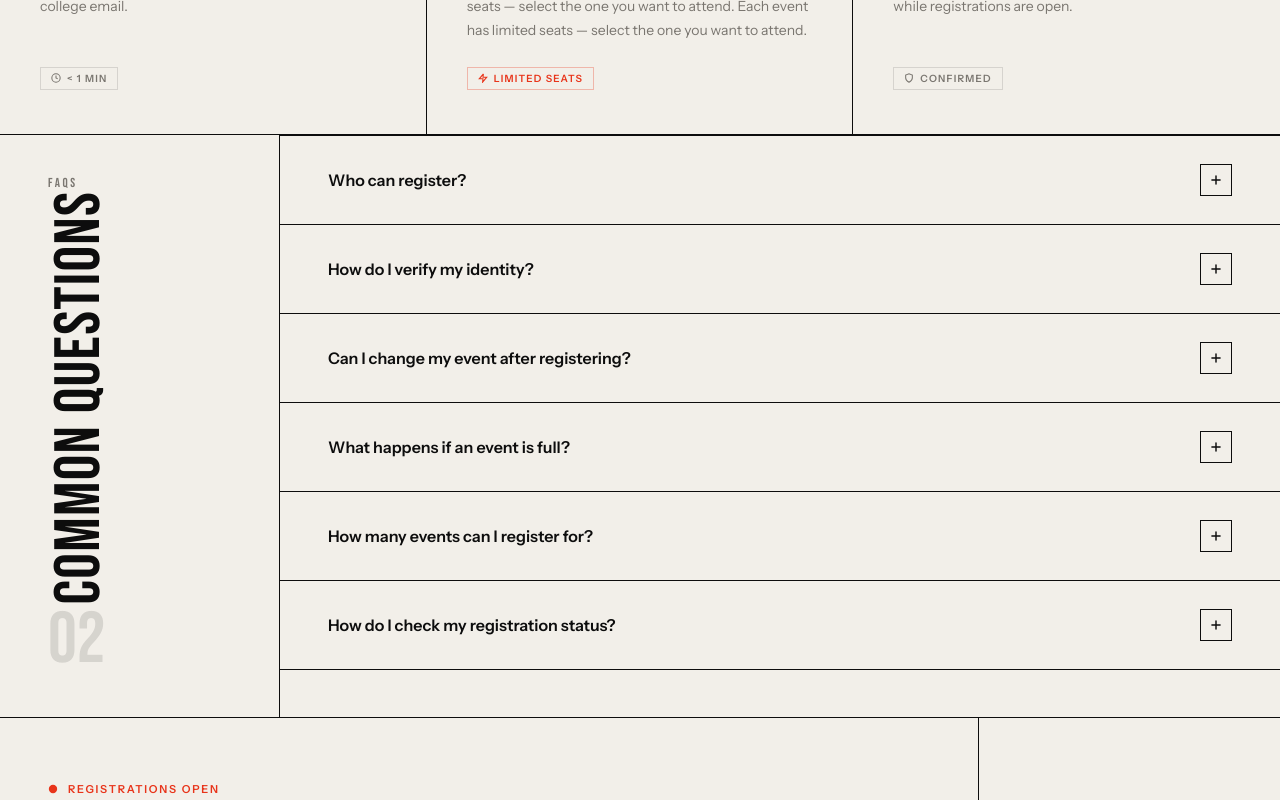
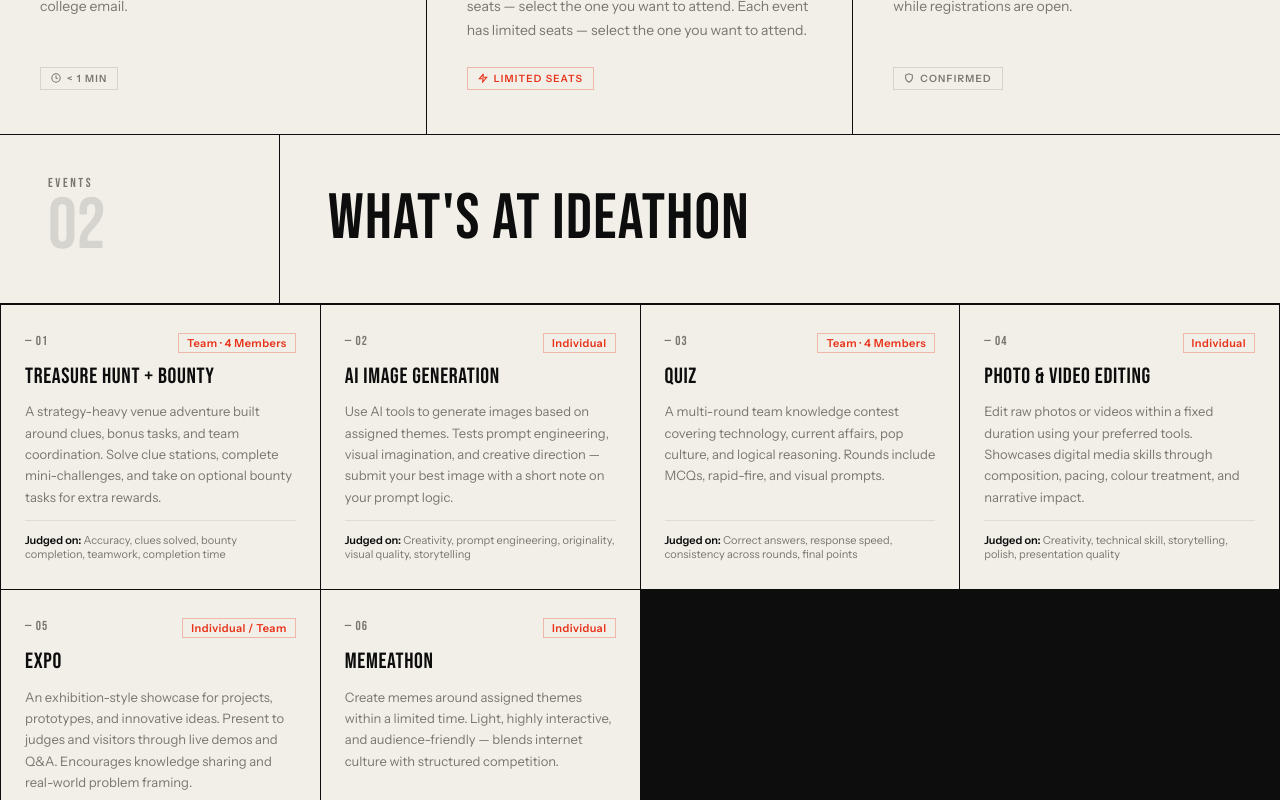
Before and after one commit to DBIT-Banglore/chem-event-reg, a Next.js app: page / in a window 1280 px wide. Shown: the part 1440-2240 px from the top of the page. Built offline with nearby package versions, Linux system fonts and the light colour scheme; no server answers.

Commit message:
feat: add events showcase section to home page

```diff
--- a/src/app/page.tsx
+++ b/src/app/page.tsx
@@ -207,13 +207,83 @@ export default function Home() {
         </div>
       </section>
 
+      {/* EVENTS */}
+      <section className="steps-section reveal">
+        <div className="steps-header">
+          <div className="steps-header-label">
+            <div className="section-tag">Events</div>
+            <div className="section-num">02</div>
+          </div>
+          <div className="steps-header-title">What&apos;s at IDEATHON</div>
+        </div>
+
+        <div style={{ display: "grid", gridTemplateColumns: "repeat(auto-fill, minmax(280px, 1fr))", gap: "1px", background: "var(--ink)", border: "1px solid var(--ink)" }}>
+          {[
+            {
+              num: "01",
+              name: "Treasure Hunt + Bounty",
+              tag: "Team · 4 Members",
+              desc: "A strategy-heavy venue adventure built around clues, bonus tasks, and team coordination. Solve clue stations, complete mini-challenges, and take on optional bounty tasks for extra rewards.",
+              judging: "Accuracy, clues solved, bounty completion, teamwork, completion time",
+            },
+            {
+              num: "02",
+              name: "AI Image Generation",
+              tag: "Individual",
+              desc: "Use AI tools to generate images based on assigned themes. Tests prompt engineering, visual imagination, and creative direction — submit your best image with a short note on your prompt logic.",
+              judging: "Creativity, prompt engineering, originality, visual quality, storytelling",
+            },
+            {
+              num: "03",
+              name: "Quiz",
+              tag: "Team · 4 Members",
+              desc: "A multi-round team knowledge contest covering technology, current affairs, pop culture, and logical reasoning. Rounds include MCQs, rapid-fire, and visual prompts.",
+              judging: "Correct answers, response speed, consistency across rounds, final points",
+            },
+            {
+              num: "04",
+              name: "Photo & Video Editing",
+              tag: "Individual",
+              desc: "Edit raw photos or videos within a fixed duration using your preferred tools. Showcases digital media skills through composition, pacing, colour treatment, and narrative impact.",
+              judging: "Creativity, technical skill, storytelling, polish, presentation quality",
+            },
+            {
+              num: "05",
+              name: "Expo",
+              tag: "Individual / Team",
+              desc: "An exhibition-style showcase for projects, prototypes, and innovative ideas. Present to judges and visitors through live demos and Q&A. Encourages knowledge sharing and real-world problem framing.",
+              judging: "Innovation, clarity, technical depth, feasibility, real-world impact",
+            },
+            {
+              num: "06",
+              name: "Memeathon",
+              tag: "Individual",
+              desc: "Create memes around assigned themes within a limited time. Light, highly interactive, and audience-friendly — blends internet culture with structured competition.",
+              judging: "Creativity, humor, originality, relatability, relevance to theme",
+            },
+          ].map((ev) => (
+            <div key={ev.num} style={{ background: "var(--paper)", padding: "1.75rem 1.5rem", display: "flex", flexDirection: "column", gap: "0.75rem" }}>
+              <div style={{ display: "flex", justifyContent: "space-between", alignItems: "flex-start" }}>
+                <span style={{ fontFamily: "var(--bebas)", fontSize: "13px", color: "var(--muted)", letterSpacing: "0.08em" }}>— {ev.num}</span>
+                <span style={{ fontSize: "11px", fontWeight: 600, color: "var(--red)", border: "1px solid rgba(232,52,26,0.3)", padding: "2px 8px", letterSpacing: "0.04em" }}>{ev.tag}</span>
+              </div>
+              <div style={{ fontFamily: "var(--bebas)", fontSize: "22px", letterSpacing: "0.03em", lineHeight: 1.1 }}>{ev.name}</div>
+              <p style={{ fontSize: "13px", color: "var(--muted)", lineHeight: 1.65, margin: 0 }}>{ev.desc}</p>
+              <div style={{ marginTop: "auto", paddingTop: "0.75rem", borderTop: "1px solid rgba(0,0,0,0.08)", fontSize: "11px", color: "var(--muted)" }}>
+                <span style={{ fontWeight: 600, color: "var(--ink)" }}>Judged on: </span>{ev.judging}
+              </div>
+            </div>
+          ))}
+        </div>
+      </section>
+
       {/* FAQ */}
       <section className="faq-section reveal">
         <div className="faq-layout">
           <div className="faq-sidebar">
             <div className="section-tag">FAQs</div>
             <div className="faq-sidebar-title">Common Questions</div>
-            <div className="section-num">02</div>
+            <div className="section-num">03</div>
           </div>
           <div className="faq-list">
             {[
```
